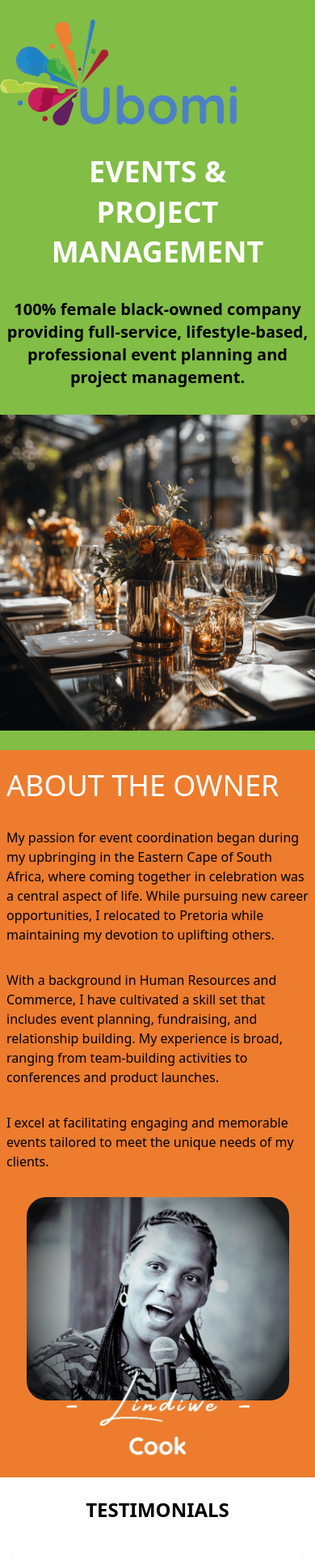
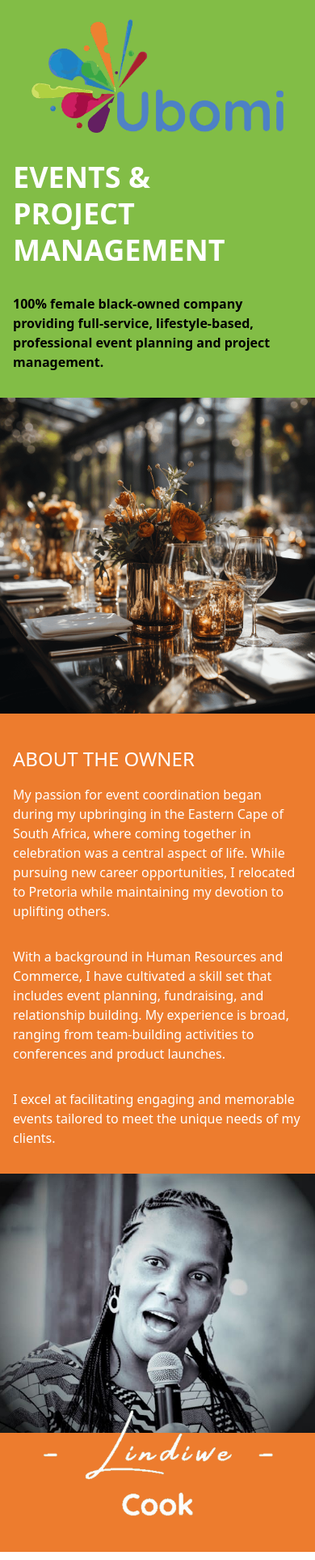
Before and after one commit to devarthurguilherme/ubomi-project, a React (Vite) app in the folder ubomi-project/: page / in a window 390 px wide. Shown: the top 1926 px of the page at 81% size. Built offline with nearby package versions, Linux system fonts and the light colour scheme.

Commit message:
Preparing Responsive Design

```diff
--- a/ubomi-project/src/components/Header.jsx
+++ b/ubomi-project/src/components/Header.jsx
@@ -6,28 +6,21 @@ import logo from "../assets/Logo.png"
 const Header = () => {
   return (
     <header>
-        <div className="bg-myGreen py-6 lg:px-4 lg:py-32 flex flex-col justify-center items-center">
+        <div className="bg-myGreen pt-6 flex flex-col justify-center items-center">
           <div className="container mx-auto">
             <div className="flex flex-col lg:flex-row justify-center items-center">
               <div className="text-center">
-                <img className="w-3/4 mb-8 lg:mb-12" src={logo} alt="Ubomi Logo" />
-                  <div>
-                    <div className="md:hidden lg:block">
-                      <h1 className="lg:block text-center font-semibold lg:text-left text-4xl lg:text-6xl leading-snug mb-8 lg:mb-10 text-white">EVENTS &
-                        <br />PROJECT <br />MANAGEMENT
-                      </h1>
-                    </div>
-                    <div className="hidden md:block lg:hidden">
-                      <h1 className="text-center font-semibold lg:text-left text-4xl leading-snug mb-8 lg:mb-12 text-white">
-                        EVENTS & PROJECT MANAGEMENT
-                      </h1>
-                    </div>
-                    <p className="lg:mr-12 px-2 mb-8 lg:mb-0 text-xl lg:text-2xl lg:text-left font-semibold">
+                <img className="w-4/5 mb-8 mx-auto" src={logo} alt="Ubomi Logo" />
+                  <div className="px-4 text-left">
+                    <h1 className=" font-semibold text-4xl leading-tight mb-8 text-white">EVENTS &
+                      <br />PROJECT <br />MANAGEMENT
+                    </h1>
+                    <p className="mb-8 font-semibold">
                       100% female black-owned company providing full-service, lifestyle-based, professional event planning and project management.
                     </p>
                   </div>
               </div>
-              <img className=" lg:w-1/2 lg:rounded-3xl" src={image} alt="Ubomi lunch"/>
+              <img className="" src={image} alt="Ubomi lunch"/>
             </div>
           </div>
         </div>
--- a/ubomi-project/src/components/Main.jsx
+++ b/ubomi-project/src/components/Main.jsx
@@ -1,8 +1,8 @@
 import AboutTheOwner from './main_sections/AboutTheOwner'
 import Testimonials from './main_sections/Testimonials'
 import WhatWeOffer from './main_sections/WhatWeOffer'
-//import EventsManagement from './main_sections/EventsManagement'
-//import ProjectManagement from './main_sections/ProjectManagement'
+import EventsManagement from './main_sections/EventsManagement'
+import ProjectManagement from './main_sections/ProjectManagement'
 
 const Main = () => {
   return (
@@ -10,6 +10,8 @@ const Main = () => {
       <AboutTheOwner />
       <Testimonials />
       <WhatWeOffer />
+      <EventsManagement />
+      <ProjectManagement />
     </main>
   )
 }
--- a/ubomi-project/src/components/main_sections/AboutTheOwner.jsx
+++ b/ubomi-project/src/components/main_sections/AboutTheOwner.jsx
@@ -3,22 +3,23 @@ import art from "../../assets/Art_Lindiwe_Cook.png"
 
 const AboutTheOwner = () => {
   return (
-    <section className="bg-myOrange py-6 lg:px-4 lg:py-32 flex flex-col justify-center items-center">
+    <section className="bg-myOrange py-10 flex flex-col justify-center items-center">
         <div className="container mx-auto">
-            <div className="flex flex-col-reverse lg:flex-row justify-center items-center">
-              <div className="lg:w-1/2 flex flex-col justify-center items-center text-center">
-                <img className="w-5/6 rounded-3xl" src={lindiwePicture} alt="Lindiwe" />
-                <img className="w-3/5 -mt-10" src={art} alt="Lindiwe Cook" />
+            <div className="flex flex-col-reverse justify-center items-center">
+              <div className="flex flex-col justify-center items-center text-center">
+                <div className="bg-cover bg-center w-full h-80" style={{ backgroundImage: `url(${lindiwePicture})` }}>
+                </div>
+                <img className="-mt-8 w-3/4" src={art} alt="Lindiwe Cook" />
               </div>
-              <div className="lg:w-1/2">
-                <h2 className="px-2 text-4xl lg:text-6xl text-white mb-8 lg:mb-10">ABOUT THE OWNER</h2>
-                <p className="px-2 lg:text-2xl mb-8 lg:mb-10">
+              <div className="px-4 text-white ">
+                <h2 className="text-2xl mb-4">ABOUT THE OWNER</h2>
+                <p className="mb-8">
                   My passion for event coordination began during my upbringing in the Eastern Cape of South Africa, where coming together in celebration was a central aspect of life. While pursuing new career opportunities, I relocated to Pretoria while maintaining my devotion to uplifting others.
                 </p>
-                <p className="px-2 lg:text-2xl mb-8 lg:mb-10">
+                <p className="mb-8">
                   With a background in Human Resources and Commerce, I have cultivated a skill set that includes event planning, fundraising, and relationship building. My experience is broad, ranging from team-building activities to conferences and product launches.
                 </p>
-                <p className="px-2 lg:text-2xl mb-8 lg:mb-10">
+                <p className="mb-8">
                   I excel at facilitating engaging and memorable events tailored to meet the unique needs of my clients.
                 </p>
               </div>
--- a/ubomi-project/src/components/main_sections/EventsManagement.jsx
+++ b/ubomi-project/src/components/main_sections/EventsManagement.jsx
@@ -2,10 +2,11 @@ import image from "../../assets/Events_Management.jpeg"
 
 const EventsManagement = () => {
   return (
-    <section className="bg-myOrange min-h-screen flex flex-col justify-center items-center">
+    <section className="bg-myOrange py-6 lg:px-4 lg:py-32 flex flex-col justify-center items-center">
       <div className="container mx-auto">
         <div className="flex flex-col-reverse lg:flex-row justify-center items-center">
           <div className="lg:w-1/2 text-center">
+            <div className="lg:w-2/3 bg-red-300 flex flex-col">
               <h2 className="text-white text-4xl font-semibold">Events management</h2>
               <p className="text-lg">
                 Pre-event planning budget creation & management detailed timelines for the event venue booking and contract negotiation event management, design
@@ -13,8 +14,11 @@ const EventsManagement = () => {
                 Execution of every detail of your event onsite management & post event coordinate team/volunteers tear down and clean up post-event summary and follow-up
               </p>
             </div>
+          </div>
           <div className="lg:w-1/2 text-center">
-            <img src={image} alt="Ubomi Events Management" />
+            <div className="flex justify-center bg-red-600">
+              <img className="w-3/5" src={image} alt="Ubomi Events Management" />
+            </div>
           </div>
         </div>
       </div>
```
Lines whose indentation alone changed are shown as unchanged.
